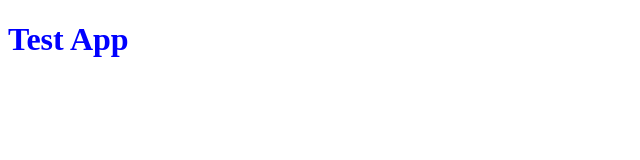
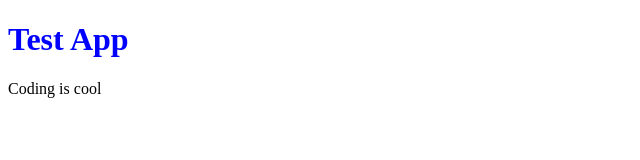
Before and after one commit to adjacent-angel/Test, a plain HTML site: page index.html in a window 1280 px wide. Shown: the whole page, without its empty margins (0-640 px from the left). Drawn offline with Linux system fonts and the light colour scheme.

Commit message:
added paragraph

```diff
--- a/index.html
+++ b/index.html
@@ -8,6 +8,7 @@
 </head>
 <body>
 <h1 class = "test"> Test App</h1>
+<p>Coding is cool</p>
 <script src="script.js"></script>
 </body>
 </html>
```
